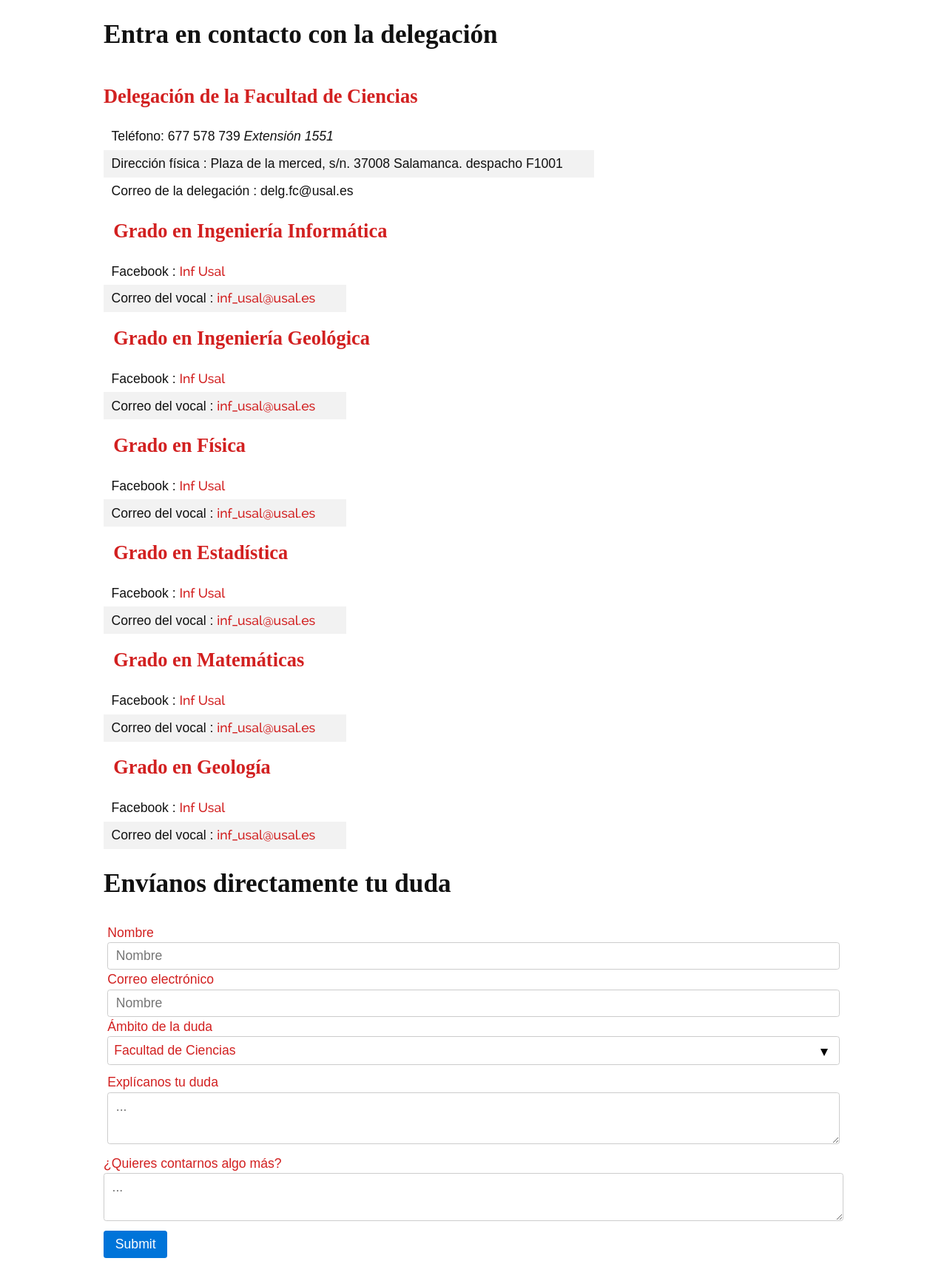
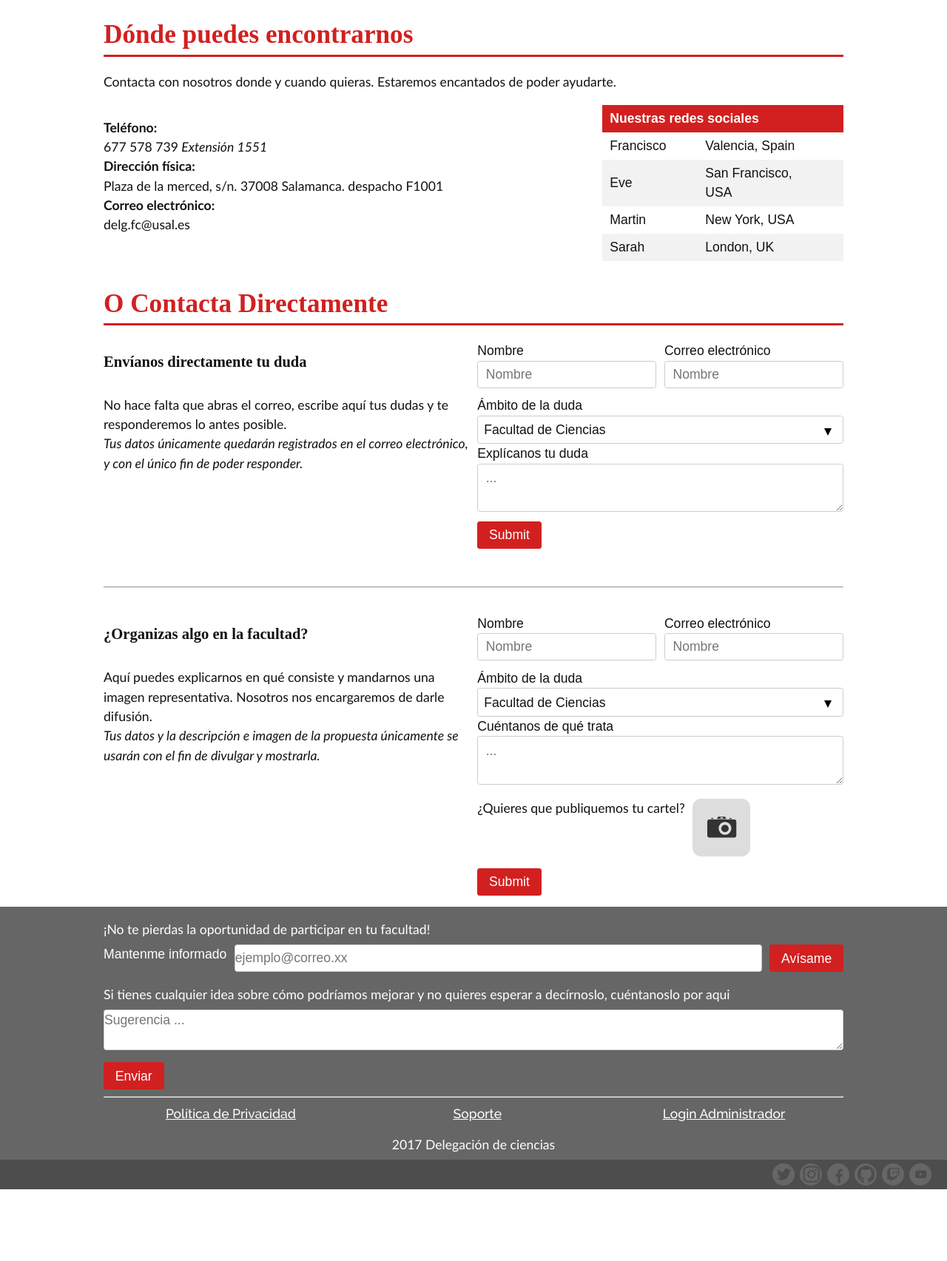
Before and after one commit to DelegacionCienciasUSAL/delcien.usal.es, a Django app: page /contacto/ in a window 1280 px wide. Shown: the part 237-1942 px from the top of the page at 74% size. After the commit the page ends 1845 px from the top, so only its background shows below. Run offline with Django 3.2, Linux system fonts and the light colour scheme; some web fonts are replaced.

Commit message:
Style contact page.

```diff
--- a/src/contacto/static/contacto/css/main.css
+++ b/src/contacto/static/contacto/css/main.css
@@ -1,18 +1,10 @@
-h1#titulo-seccion{ padding-left: 0; margin: 0; font-size: 2em; }
-div#contacto-carrera h2, a{
-	color: #D22020;
+table.primary th{ background-color: var(--rojo-toro); }
+.miniprofile {
+  border-radius: 15%;    /* Make it a circle */
+  margin: 0 auto;        /* Center horizontally */
 }
-div.contenedor-dos-columnas div#contacto-carrera h2{
-	padding-left: 0.5em;
-}
-a.button{background-color: #D22020;}
-section#formulario-duda div.contenido-texto,
-section#formulario-colaborar div.contenido-texto{padding: 0.3em;}
-section#formulario-duda label,
-section#formulario-colaborar label{color: #D22020;}
-section#formulario-duda div.contenido-texto label#descripcion,
-section#formulario-colaborar div.contenido-texto label#descripcion{ height: 100%; padding-bottom: 2em;}
-section#formulario-duda div.contenido-texto textarea,
-section#formulario-colaborar div.contenido-texto textarea{height: 100%; min-height: 4em;}
-label#boton-doc-colaboracion.button,
-label#boton-cartel-colaboracion.button{color: white; background-color: #D22020;}
+.imageInput > *{ margin-top: .7em; flex: 0 0 auto; }
+.dropimage{ padding-bottom: 100%; }
+.dropImageContainer{ width: 5em; height: 5em; }
+input[type="submit"]{ background-color: var(--rojo-toro); }
+input[type="submit"]:hover{ background-color: var(--rojo-toro-light); color: var(--rojo-toro); }
--- /dev/null
+++ b/src/contacto/static/contacto/js/app.js
@@ -0,0 +1,11 @@
+document.addEventListener("DOMContentLoaded", function() {
+  [].forEach.call(document.querySelectorAll('.dropimage'), function(img){
+    img.onchange = function(e){
+      var inputfile = this, reader = new FileReader();
+      reader.onloadend = function(){
+        inputfile.style['background-image'] = 'url('+reader.result+')';
+      }
+      reader.readAsDataURL(e.target.files[0]);
+    }
+  });
+});
--- a/src/contacto/templates/contacto/main.html
+++ b/src/contacto/templates/contacto/main.html
@@ -17,118 +17,77 @@
 	<link rel="stylesheet" type="text/css" href="/static/contacto/css/main.css">
 {% endblock %}
 
+{% load static %}
+
 {% block content %}
-	<section class="tipo-contenedor">
-	    <h1 id="titulo-seccion">Entra en contacto con la delegación</h1>
-	    <div id="contacto-carrera" class="contenido-texto">
-	        	<h2>Delegación de la Facultad de Ciencias</h2>
-	        	<table class="hover">
+<section class="section-container">
+    <h1 class="section-title">Dónde puedes encontrarnos</h1>
+    <div class="content">
+    	<p>
+    		Contacta con nosotros donde y cuando quieras. Estaremos encantados de poder ayudarte.
+    	</p>
+    	<div class="flex three-1000">
+			  <p class="full two-third-1000">
+			  	<b>Teléfono:</b><br>
+			  	677 578 739 <i>Extensión 1551</i><br>
+			  	<b>Dirección física:</b><br>
+			  	Plaza de la merced, s/n. 37008 Salamanca. despacho F1001 <br>
+			  	<b>Correo electrónico:</b><br>
+			  	delg.fc@usal.es
+			  </p>
+			<table class="primary full third-1000">
+			  <thead>
+			    <tr>
+			      <th colspan="2">Nuestras redes sociales</th>
+			    </tr>
+			  </thead>
 			  <tbody>
 			    <tr>
-                        <td>Teléfono: 677 578 739 <i>Extensión 1551</i></td>
+			      <td>Francisco</td>
+			      <td>Valencia, Spain</td>
 			    </tr>
 			    <tr>
-				      <td>Dirección física : Plaza de la merced, s/n. 37008 Salamanca. despacho F1001 </td>
+			      <td>Eve</td>
+			      <td>San Francisco, USA</td>
 			    </tr>
 			    <tr>
-				      <td>Correo de la delegación : delg.fc@usal.es</td>
-				    </tr>
-				  </tbody>
-				</table>
-	        </div>
-	    <div class="contenedor-dos-columnas">
-	        <div id="contacto-carrera" class="contenido-texto">
-	        	<h2>Grado en Ingeniería Informática</h2>
-	        	<table class="hover">
-				  <tbody>
-				    <tr>
-				      <td>Facebook : <a href="">Inf Usal</a></td>
+			      <td>Martin</td>
+			      <td>New York, USA</td>
 			    </tr>
 			    <tr>
-				      <td>Correo del vocal : <a href="">inf_usal@usal.es</td>
-				    </tr>
-				  </tbody>
-				</table>
-	        </div>
-	        <div id="contacto-carrera" class="contenido-texto">
-	        	<h2>Grado en Ingeniería Geológica</h2>
-	        	<table class="hover">
-				  <tbody>
-				    <tr>
-				      <td>Facebook : <a href="">Inf Usal</a></td>
-				    </tr>
-				    <tr>
-				      <td>Correo del vocal : <a href="">inf_usal@usal.es</td>
-				    </tr>
-				  </tbody>
-				</table>
-	        </div>
-	        <div  id="contacto-carrera" class="contenido-texto">
-	        	<h2>Grado en Física</h2>
-	        	<table class="hover">
-				  <tbody>
-				    <tr>
-				      <td>Facebook : <a href="">Inf Usal</a></td>
-				    </tr>
-				    <tr>
-				      <td>Correo del vocal : <a href="">inf_usal@usal.es</td>
-				    </tr>
-				  </tbody>
-				</table>
-	        </div>
-	        <div id="contacto-carrera" class="contenido-texto">
-	        	<h2>Grado en Estadística</h2>
-	        	<table class="hover">
-				  <tbody>
-				    <tr>
-				      <td>Facebook : <a href="">Inf Usal</a></td>
-				    </tr>
-				    <tr>
-				      <td>Correo del vocal : <a href="">inf_usal@usal.es</td>
-				    </tr>
-				  </tbody>
-				</table>
-	        </div>
-	        <div id="contacto-carrera" class="contenido-texto">
-	        	<h2>Grado en Matemáticas</h2>
-	        	<table class="hover">
-				  <tbody>
-				    <tr>
-				      <td>Facebook : <a href="">Inf Usal</a></td>
-				    </tr>
-				    <tr>
-				      <td>Correo del vocal : <a href="">inf_usal@usal.es</td>
-				    </tr>
-				  </tbody>
-				</table>
-	        </div>
-	        <div id="contacto-carrera" class="contenido-texto">
-	        	<h2>Grado en Geología</h2>
-	        	<table class="hover">
-				  <tbody>
-				    <tr>
-				      <td>Facebook : <a href="">Inf Usal</a></td>
-				    </tr>
-				    <tr>
-				      <td>Correo del vocal : <a href="">inf_usal@usal.es</td>
+			      <td>Sarah</td>
+			      <td>London, UK</td>
 			    </tr>
 			  </tbody>
 			</table>
     	</div>
 	</div>
 </section>
-	<section id="formulario-duda" class="tipo-contenedor">
-		<h1 class="titulo-seccion">Envíanos directamente tu duda</h1>
-		<form method="get" action={% url 'contactoDuda' %}>
-		<div class="contenedor-dos-columnas">
-			<div class="contenido-texto">
-				<label>Nombre
+<section class="section-container">
+    <h1 class="section-title">O Contacta Directamente</h1>
+    <div class="content">
+		<div class="flex two-1000">
+			<div>
+				<h3>Envíanos directamente tu duda</h3>
+				<p>No hace falta que abras el correo, escribe aquí
+					tus dudas y te responderemos lo antes posible. <br>
+					<i>Tus datos únicamente quedarán registrados en
+					el correo electrónico, y con el único fin de
+					poder responder.</i></p>
+			</div>
+			<form class="full half-1000" method="get" action={% url 'contactoDuda' %}>
+				<div class="flex two-1000">
+					<span class="full half-1000">
+						<label>Nombre</label>
 				    	<input type="text" name="nombre" placeholder="Nombre">
-			    </label>
-			    <label>Correo electrónico
+					</span>
+					<span class="full half-1000">
+				    	<label>Correo electrónico</label>
 				    	<input type="email" name="correo" placeholder="Nombre">
-			    </label>
-			    <label>Ámbito de la duda
+					</span>
+				</div>
+				<span>
+				    <label>Ámbito de la duda</label>
 				  	<select name="ambito">
 				    	<option value="Facultad de Ciencias">Facultad de Ciencias</option>
 				    	<option value="Grado en Ingeniería Informática">Grado en Ingeniería Informática</option>
@@ -138,35 +97,40 @@
 				    	<option value="Grado en Matemáticas">Grado en Matemáticas</option>
 				    	<option value="Grado en Geología">Grado en Geología</option>
 				  	</select>
-				</label>
+				</span>
+				<div class="contenido-texto">
+					<label id="descripcion">Explícanos tu duda</label>
+					  	<textarea  class="full" placeholder="..." name="duda"></textarea>
 				</div>
-			<div class="contenido-texto">
-				<label id="descripcion">
-				  	Explícanos tu duda
-				  	<textarea placeholder="..." name="duda"></textarea>
-				</label>
-			</div>
-		</div>
-		<label>
-		  	¿Quieres contarnos algo más?
-		  	<textarea name="extra" placeholder="..."></textarea>
-		</label>
-		<input type="hidden" name="prev_url" value="{{ request.path }}">
+				<input type="hidden" name="prev_url" value="{{ request.path }}"></input>
 				<input type="submit" class="button expanded"></input>
 			</form>
-	</section>
-	<section id="formulario-colaborar" class="tipo-contenedor">
-		<h1 class="titulo-seccion">Colabora en la Facultad</h1>
-		<form action={% url 'contactoColaboracion' %}>
-		<div class="contenedor-dos-columnas">
-			<div class="contenido-texto">
-				<label>Nombre
+		</div>
+		<br/>
+		<hr/>
+		<br/>
+		<div class="flex two-1000">
+			<div>
+				<h3>¿Organizas algo en la facultad?</h3>
+				<p>Aquí puedes explicarnos en qué consiste y mandarnos una
+					imagen representativa. Nosotros nos encargaremos de darle
+					difusión.<br>
+					<i>Tus datos y la descripción e imagen de la propuesta únicamente se
+					usarán con el fin de divulgar y mostrarla.</i></p>
+			</div>
+			<form class="full half-1000" method="post" action={% url 'contactoColaboracion' %}>
+				<div class="flex two-1000">
+					<span class="full half-1000">
+						<label>Nombre</label>
 				    	<input type="text" name="nombre" placeholder="Nombre">
-			    </label>
-			    <label>Correo electrónico
+					</span>
+					<span class="full half-1000">
+				    	<label>Correo electrónico</label>
 				    	<input type="email" name="correo" placeholder="Nombre">
-			    </label>
-			    <label>Ámbito de la actuación
+					</span>
+				</div>
+				<span>
+				    <label>Ámbito de la duda</label>
 				  	<select name="ambito">
 				    	<option value="Facultad de Ciencias">Facultad de Ciencias</option>
 				    	<option value="Grado en Ingeniería Informática">Grado en Ingeniería Informática</option>
@@ -176,27 +140,24 @@
 				    	<option value="Grado en Matemáticas">Grado en Matemáticas</option>
 				    	<option value="Grado en Geología">Grado en Geología</option>
 				  	</select>
-				</label>
-				<label>¿Tienes un fichero que compartir?</label>
-				<input type="file" id="doc-colaboracion" class="show-for-sr">
-				<label id="boton-doc-colaboracion" for="doc-colaboracion" class="button">Subir archivo</label>
-				<label>¿Quieres que expongamos tu cartel en la página web?</label>
-				<input type="file" id="cartel-colaboracion" class="show-for-sr">
-				<label id="boton-cartel-colaboracion" for="cartel-colaboracion" class="button">Subir cartel</label>
+				</span>
+				<div class="contenido-texto">
+					<label id="descripcion">Cuéntanos de qué trata</label>
+					  	<textarea  class="full" placeholder="..." name="desc"></textarea>
 				</div>
-			<div class="contenido-texto">
-				<label id="descripcion">
-				  	Explícanos tu idea
-				  	<textarea placeholder="..." name="idea"></textarea>
+				<div class="imageInput flex">
+					<p>¿Quieres que publiquemos tu cartel?</p>
+					<div class="dropImageContainer">
+						<label class="dropimage miniprofile">
+							<input name="image" title="Drop image or click me" type="file">
 						</label>
 					</div>
 				</div>
-		<label>
-		  	¿Quieres contarnos algo más?
-		  	<textarea placeholder="..." name="extra"></textarea>
-		</label>
-		<input type="hidden" name="prev_url" value="{{ request.path }}">
+				<input type="hidden" name="prev_url" value="{{ request.path }}"></input>
 				<input type="submit" class="button expanded"></input>
 			</form>
+		</div>
+	</div>
 </section>
+<script type="text/javascript" src='{% static "contacto/js/app.js" %}'></script>
 {% endblock %}
```
Lines whose indentation alone changed are shown as unchanged.
